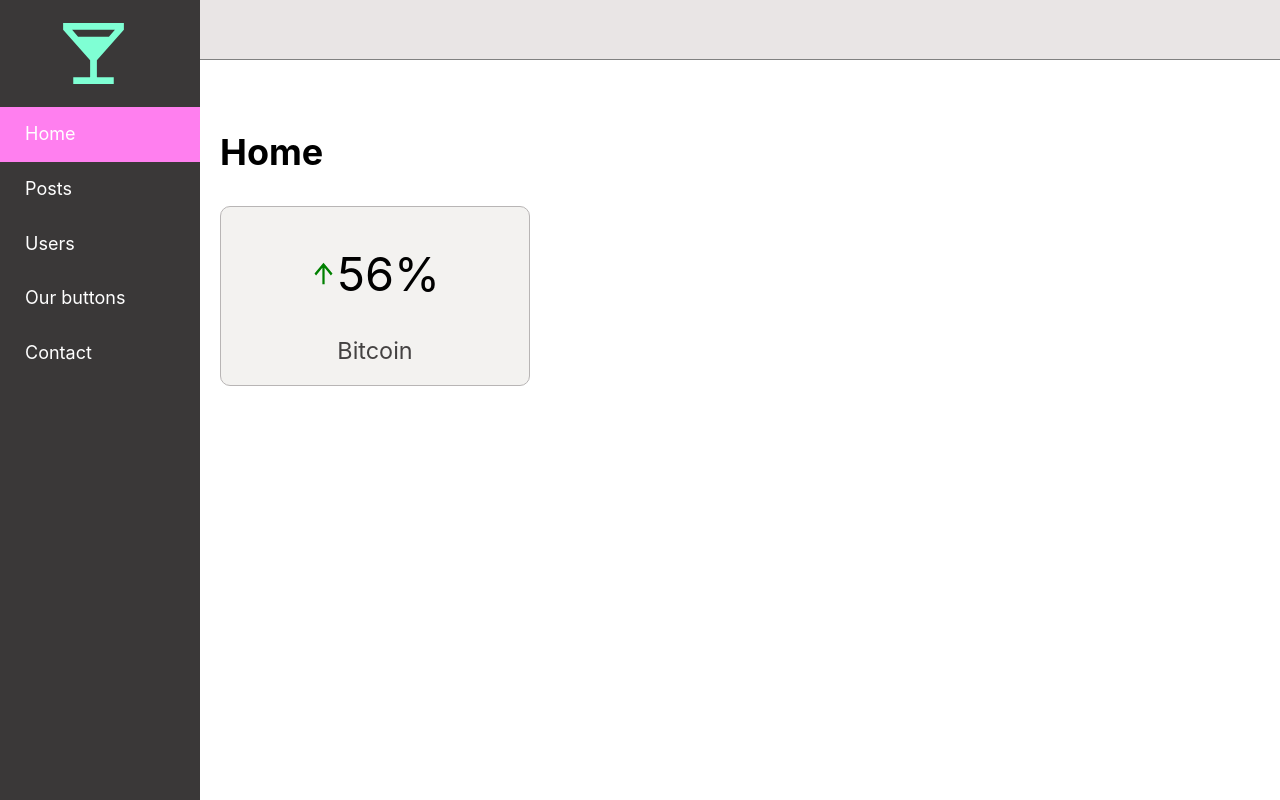
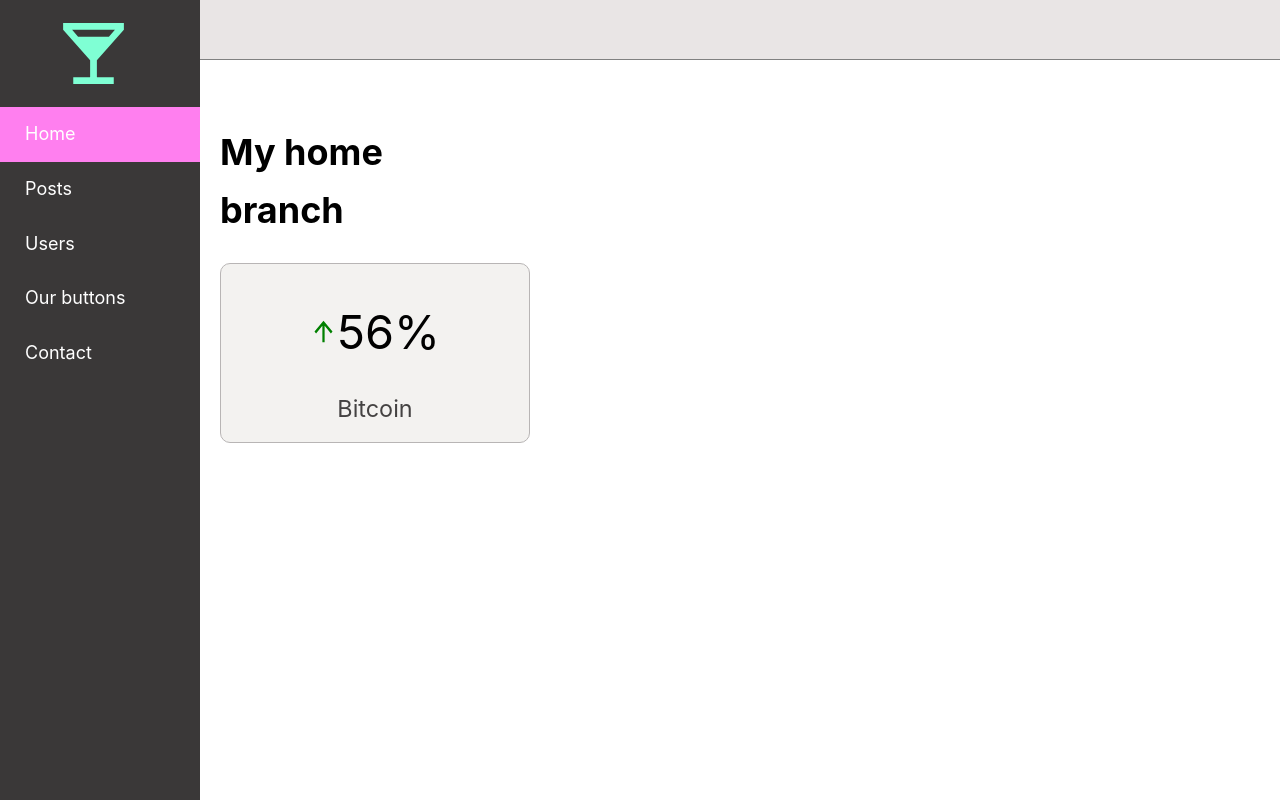
Before and after one commit to dejan007/admin, a Next.js app in the folder admin-panel/: page /home in a window 1280 px wide. Shown: the top 800 px of the page. Built offline with nearby package versions, Linux system fonts and the light colour scheme.

Commit message:
Test commit

```diff
--- a/admin-panel/pages/home/index.jsx
+++ b/admin-panel/pages/home/index.jsx
@@ -11,7 +11,7 @@ export default function Index() {
      <Head>
         <title>Home</title>
       </Head>
-      <h1>Home</h1>
+      <h1>My home branch</h1>
       <MainPanel />
     </Layout>
   )
```
